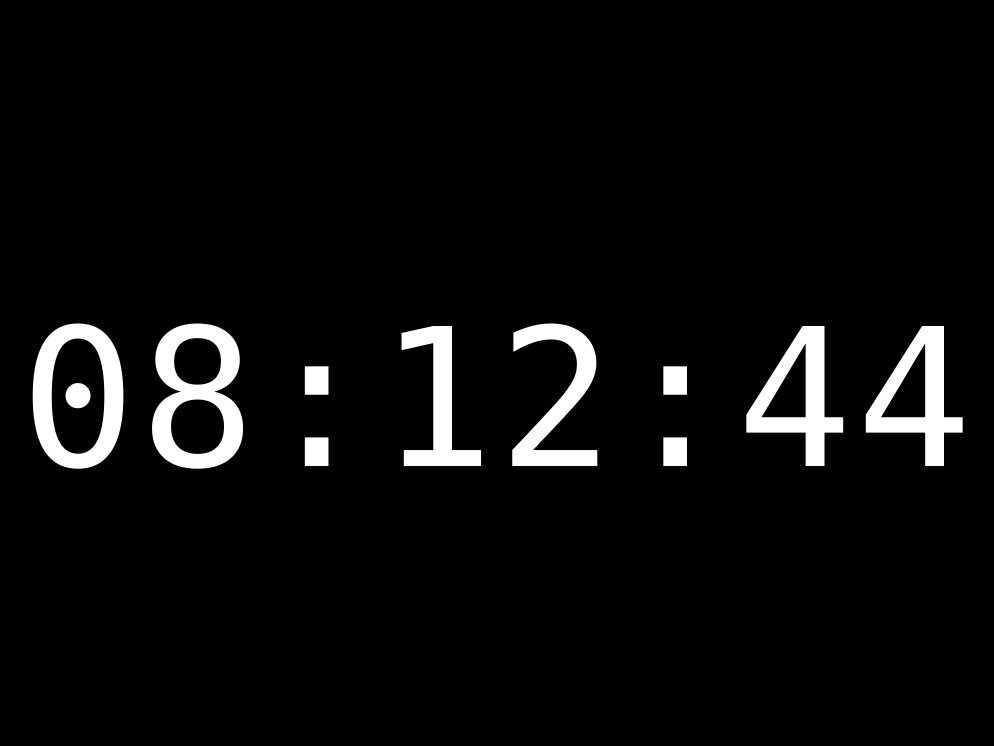
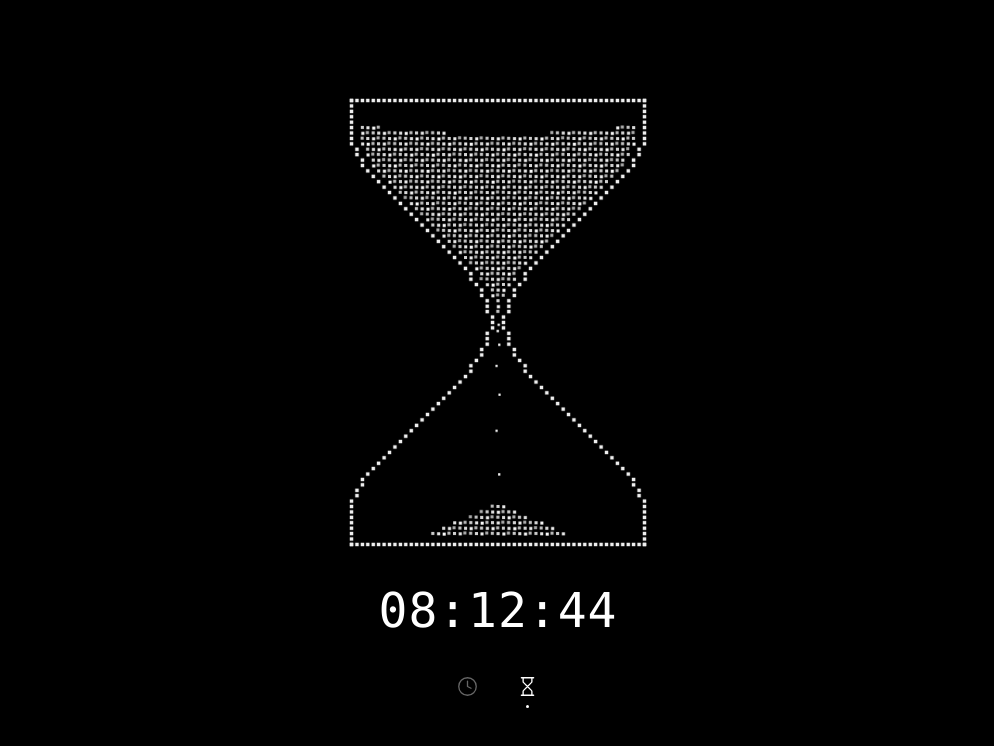
Before and after one commit to zhengzongdafeizhu123-source/xiaban, a plain HTML site: page index.html in a window 1280 px wide. Shown: the whole page, without its empty margins (142-1136 px from the left). Drawn offline with Linux system fonts and the light colour scheme.

Commit message:
Add pixel hourglass view with minimal icon controls

```diff
--- /dev/null
+++ b/countdown.js
@@ -0,0 +1,74 @@
+(function () {
+  'use strict';
+  var stage = document.getElementById('stage');
+  var countdown = document.getElementById('countdown');
+  var image = document.getElementById('off-work');
+  var views = document.getElementById('views');
+  var canvas = document.getElementById('hourglass');
+  var timeButton = document.getElementById('time-view');
+  var sandButton = document.getElementById('sand-view');
+  var mode = 'hourglass';
+  try { if (localStorage.getItem('countdown-view') === 'time') mode = 'time'; } catch (e) {}
+  var formatter = new Intl.DateTimeFormat('en-GB', {
+    timeZone: 'Asia/Shanghai', hour12: false, hour: '2-digit', minute: '2-digit', second: '2-digit'
+  });
+  var reducedMotion = window.matchMedia('(prefers-reduced-motion: reduce)');
+  var animation = 0;
+  var lastFrame = -Infinity;
+  var working = false;
+  var elapsed = 0;
+  var measuredAt = 0;
+  var renderer = new PixelHourglass(canvas);
+
+  function render(timestamp) {
+    animation = 0;
+    if (!working || mode !== 'hourglass' || document.hidden) return;
+    if (timestamp - lastFrame >= 1000 / 30) {
+      var progress = (elapsed + (Date.now() - measuredAt) / 1000) / 32400;
+      renderer.draw(progress, reducedMotion.matches ? 0 : timestamp);
+      lastFrame = timestamp;
+    }
+    if (!reducedMotion.matches) animation = requestAnimationFrame(render);
+  }
+  function refresh() {
+    stage.dataset.mode = mode;
+    canvas.hidden = mode !== 'hourglass';
+    timeButton.setAttribute('aria-pressed', String(mode === 'time'));
+    sandButton.setAttribute('aria-pressed', String(mode === 'hourglass'));
+    if (animation) cancelAnimationFrame(animation);
+    animation = 0;
+    lastFrame = -Infinity;
+    render(performance.now());
+  }
+  function choose(value) {
+    mode = value;
+    try { localStorage.setItem('countdown-view', mode); } catch (e) {}
+    refresh();
+  }
+  timeButton.addEventListener('click', function () { choose('time'); });
+  sandButton.addEventListener('click', function () { choose('hourglass'); });
+  function pad(n) { return String(n).padStart(2, '0'); }
+  function tick() {
+    var parts = {};
+    var now = new Date();
+    formatter.formatToParts(now).forEach(function (p) { parts[p.type] = p.value; });
+    var seconds = (Number(parts.hour) % 24) * 3600 + Number(parts.minute) * 60 + Number(parts.second);
+    working = seconds >= 32400 && seconds < 64800;
+    stage.hidden = !working;
+    views.hidden = !working;
+    image.hidden = working;
+    measuredAt = now.getTime();
+    elapsed = seconds - 32400 + now.getMilliseconds() / 1000;
+    if (working) {
+      var remaining = 64800 - seconds;
+      countdown.textContent = pad(Math.floor(remaining / 3600)) + ':' + pad(Math.floor(remaining % 3600 / 60)) + ':' + pad(remaining % 60);
+      canvas.setAttribute('aria-label', '已上班 ' + (100 * elapsed / 32400).toFixed(1) + '%，其余为剩余时间');
+    }
+    refresh();
+  }
+  function loop() { tick(); setTimeout(loop, 1000 - Date.now() % 1000); }
+  document.addEventListener('visibilitychange', tick);
+  window.addEventListener('pageshow', tick);
+  if (reducedMotion.addEventListener) reducedMotion.addEventListener('change', refresh);
+  loop();
+})();
--- /dev/null
+++ b/hourglass.js
@@ -0,0 +1,71 @@
+/* The canvas is a live visualization: each settled grain represents an equal share of the workday. */
+(function (root) {
+  'use strict';
+  var STEP = 7;
+  var CENTER = 200;
+  function width(y) {
+    var t = y <= 298 ? (y - 11) / 287 : (585 - y) / 287;
+    t = Math.max(0, Math.min(1, t));
+    var k = Math.max(0, Math.min(1, (t - 0.12) / 0.88));
+    return 10 + 180 * (1 - k * k * (3 - 2 * k));
+  }
+  var upper = [], lower = [], outline = [];
+  for (var y = 11; y <= 585; y += STEP) {
+    var edge = Math.round(width(y) / STEP) * STEP;
+    outline.push([CENTER - edge, y], [CENTER + edge, y]);
+    for (var x = CENTER - edge + STEP * 2; x <= CENTER + edge - STEP * 2; x += STEP) {
+      if (y < 291 && y > 18) upper.push([x, y]);
+      if (y > 305 && y < 578) lower.push([x, y]);
+    }
+  }
+  for (var x = 11; x <= 389; x += STEP) outline.push([x, 11], [x, 585]);
+  upper.sort(function (a, b) { return (b[1] + Math.abs(b[0] - CENTER) * 0.08) - (a[1] + Math.abs(a[0] - CENTER) * 0.08); });
+  lower.sort(function (a, b) { return (b[1] - Math.abs(b[0] - CENTER) * 0.48) - (a[1] - Math.abs(a[0] - CENTER) * 0.48); });
+  var total = Math.floor(Math.min(upper.length, lower.length) * 0.88);
+  function quantities(progress) {
+    var below = Math.round(total * Math.max(0, Math.min(1, progress)));
+    return { upper: total - below, lower: below, total: total };
+  }
+  function PixelHourglass(canvas) {
+    this.canvas = canvas;
+    this.context = canvas.getContext('2d');
+    var ratio = Math.min(root.devicePixelRatio || 1, 2);
+    canvas.width = 400 * ratio;
+    canvas.height = 600 * ratio;
+    this.context.scale(ratio, ratio);
+  }
+  PixelHourglass.prototype.draw = function (progress, time) {
+    var ctx = this.context;
+    var counts = quantities(progress);
+    ctx.clearRect(0, 0, 400, 600);
+    ctx.fillStyle = '#eee';
+    outline.forEach(function (p) { ctx.fillRect(p[0] - 2.25, p[1] - 2.25, 4.5, 4.5); });
+    function grains(points, count) {
+      for (var i = 0; i < count; i++) {
+        var p = points[i];
+        var noise = ((p[0] * 17 + p[1] * 31) % 19) / 19;
+        ctx.fillStyle = 'rgba(255,255,255,' + (0.65 + noise * 0.35) + ')';
+        ctx.fillRect(p[0] - 2 + (noise - 0.5) * 1.4, p[1] - 2 + (noise - 0.5) * 1.4, 4, 4);
+      }
+    }
+    grains(upper, counts.upper);
+    grains(lower, counts.lower);
+    if (progress > 0 && progress < 1) {
+      var surface = 578;
+      for (var i = 0; i < counts.lower; i++) {
+        if (Math.abs(lower[i][0] - CENTER) < 14) surface = Math.min(surface, lower[i][1]);
+      }
+      var distance = Math.max(7, surface - 299);
+      ctx.fillStyle = '#eee';
+      // A handful of moving grains shows flow; settled grain counts encode the exact time ratio.
+      for (var j = 0; j < 7; j++) {
+        var fraction = (time / 1500 + j / 7) % 1;
+        var streamY = 299 + fraction * fraction * distance;
+        var streamX = CENTER + Math.sin(j * 9.3 + fraction * 3) * 2;
+        ctx.fillRect(streamX - 1.5, streamY, 3, 3);
+      }
+    }
+  };
+  PixelHourglass.quantities = quantities;
+  root.PixelHourglass = PixelHourglass;
+})(typeof window === 'undefined' ? globalThis : window);
--- a/index.html
+++ b/index.html
@@ -19,6 +19,20 @@
     justify-content: center;
     overflow: hidden;
   }
+  [hidden] { display: none !important; }
+  #stage { display: flex; flex-direction: column; align-items: center; gap: 30px; }
+  #hourglass { width: auto; height: min(58svh, 600px); max-width: 76vw; object-fit: contain; }
+  #stage[data-mode="hourglass"] #countdown { font-size: clamp(1.8rem, 5vw, 3rem); }
+  #views { display: flex; gap: 16px; }
+  #stage[data-mode="time"] #views { position: fixed; bottom: max(5svh, env(safe-area-inset-bottom)); }
+  .view { position: relative; display: grid; place-items: center; width: 44px; height: 44px;
+    border: 0; padding: 0; background: transparent; color: #666; cursor: pointer; }
+  .view svg { width: 21px; height: 21px; }
+  .view:hover, .view[aria-pressed="true"] { color: #fff; }
+  .view[aria-pressed="true"]::after { content: ''; position: absolute; bottom: 0;
+    width: 3px; height: 3px; border-radius: 50%; background: currentColor; }
+  .view:focus-visible { outline: 1px solid #aaa; outline-offset: 2px; border-radius: 4px; }
+  @media (max-height: 480px) { #hourglass { height: 48svh; } #stage { gap: 12px; } #views { bottom: 8px; } }
   #countdown {
     color: #fff;
     font-family: ui-monospace, SFMono-Regular, Menlo, Consolas, "Liberation Mono", monospace;
@@ -55,54 +69,24 @@
 </style>
 </head>
 <body>
-<div id="countdown" hidden>00:00:00</div>
+<main id="stage" data-mode="hourglass" hidden>
+  <canvas id="hourglass" width="400" height="600" role="img" aria-label="上方为剩余上班时间，下方为已经过的上班时间"></canvas>
+  <div id="countdown">00:00:00</div>
+<nav id="views" aria-label="展示方式" hidden>
+  <button class="view" id="time-view" type="button" aria-label="纯时间" aria-pressed="false">
+    <svg xmlns="http://www.w3.org/2000/svg" width="24" height="24" viewBox="0 0 24 24" fill="none" stroke="currentColor" stroke-width="1.5" stroke-linecap="round" stroke-linejoin="round" aria-hidden="true"><circle cx="12" cy="12" r="10"/><polyline points="12 6 12 12 16 14"/></svg>
+  </button>
+  <button class="view" id="sand-view" type="button" aria-label="沙漏" aria-pressed="true">
+    <svg xmlns="http://www.w3.org/2000/svg" width="24" height="24" viewBox="0 0 24 24" fill="none" stroke="currentColor" stroke-width="1.5" stroke-linecap="round" stroke-linejoin="round" aria-hidden="true"><path d="M5 22h14M5 2h14M17 22v-4.17a2 2 0 0 0-.59-1.42L12 12l-4.41 4.41A2 2 0 0 0 7 17.83V22M7 2v4.17a2 2 0 0 0 .59 1.42L12 12l4.41-4.41A2 2 0 0 0 17 6.17V2"/></svg>
+  </button>
+</nav>
+</main>
 <img id="off-work" src="off-work.png" alt="拜拜了您嘞" hidden>
 <button id="install" type="button" hidden>安装到桌面</button>
+<script src="hourglass.js"></script>
+<script src="countdown.js"></script>
 <script>
   (function () {
-    var el = document.getElementById('countdown');
-    var offWork = document.getElementById('off-work');
-    var formatter = new Intl.DateTimeFormat('en-GB', {
-      timeZone: 'Asia/Shanghai',
-      hour12: false,
-      hour: '2-digit',
-      minute: '2-digit',
-      second: '2-digit'
-    });
-
-    function pad(n) {
-      return n < 10 ? '0' + n : '' + n;
-    }
-
-    function tick() {
-      var parts = {};
-      formatter.formatToParts(new Date()).forEach(function (p) {
-        if (p.type !== 'literal') parts[p.type] = p.value;
-      });
-      var hour = parseInt(parts.hour, 10) % 24;
-      var minute = parseInt(parts.minute, 10);
-      var second = parseInt(parts.second, 10);
-
-      var working = hour >= 9 && hour < 18;
-      el.hidden = !working;
-      offWork.hidden = working;
-      if (!working) return;
-
-      var remaining = 18 * 3600 - (hour * 3600 + minute * 60 + second);
-
-      var h = Math.floor(remaining / 3600);
-      var m = Math.floor((remaining % 3600) / 60);
-      var s = remaining % 60;
-      el.textContent = pad(h) + ':' + pad(m) + ':' + pad(s);
-    }
-
-    function loop() {
-      tick();
-      setTimeout(loop, 1000 - (Date.now() % 1000));
-    }
-
-    loop();
-
     if ('serviceWorker' in navigator) {
       navigator.serviceWorker.register('sw.js').catch(function () {});
     }
--- a/sw.js
+++ b/sw.js
@@ -1,7 +1,9 @@
-var CACHE_NAME = 'off-work-countdown-v2';
+var CACHE_NAME = 'off-work-countdown-v3';
 var ASSETS = [
   '.',
   './index.html',
+  './countdown.js',
+  './hourglass.js',
   './manifest.webmanifest',
   './icon.svg',
   './off-work.png'
```
Also changed, not shown: third-party-notices.txt (added).
